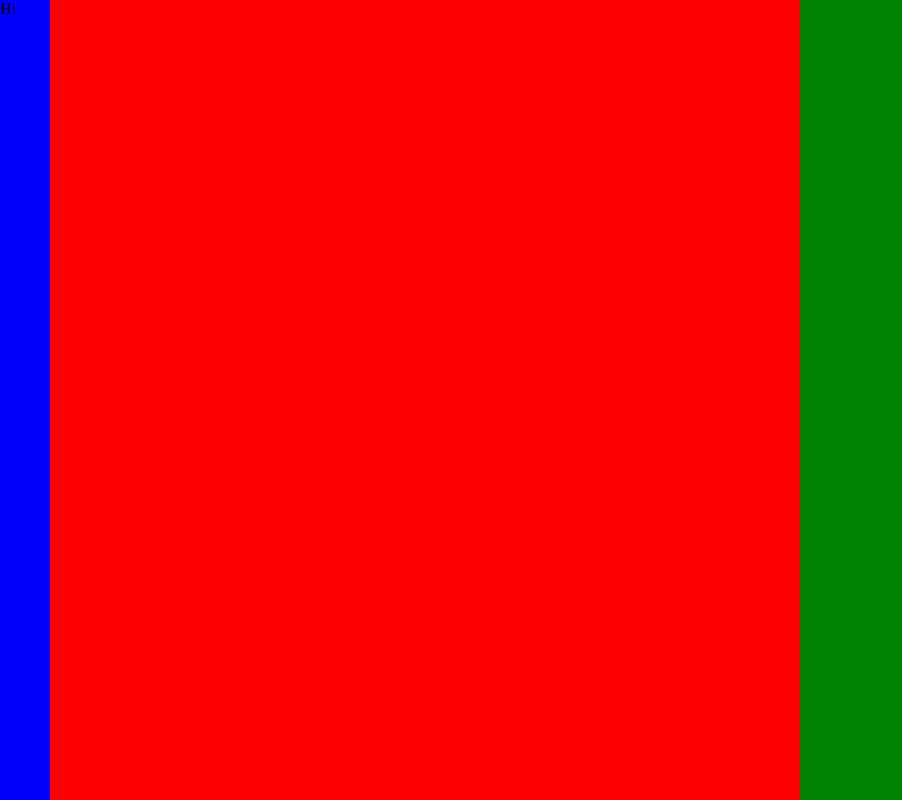
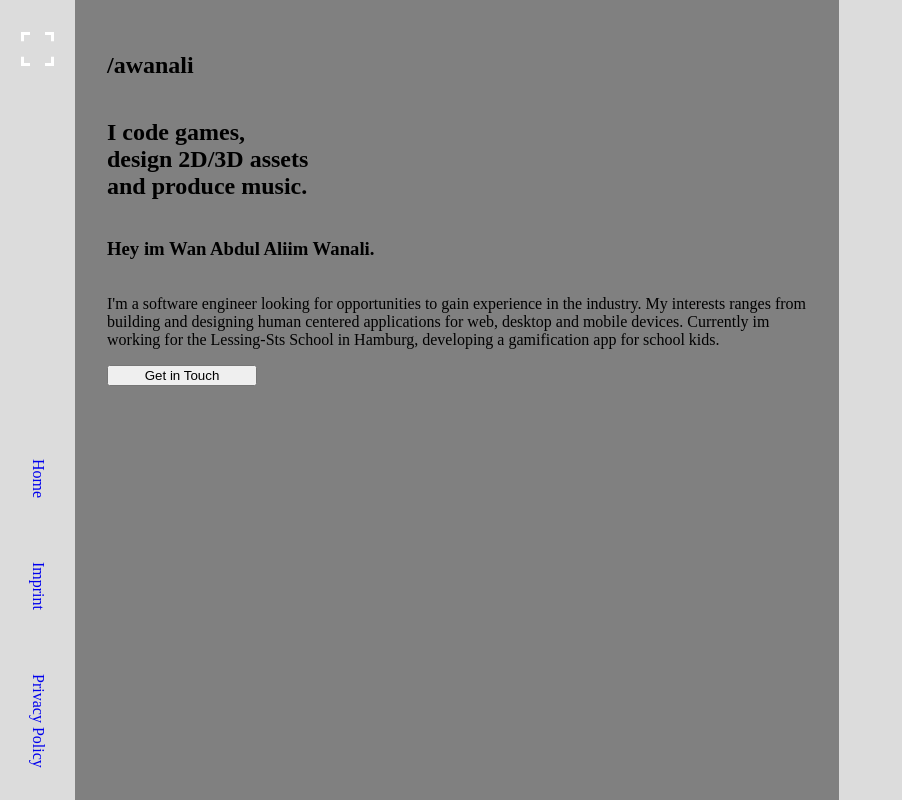
Before and after one commit to busukbangak/personal-portfolio, a React (Vite) app: page / in a window 1280 px wide. Shown: the whole page, without its empty margins (0-902 px from the left). Built offline with nearby package versions, Linux system fonts and the light colour scheme.

Commit message:
Add basic layout for portfolio

```diff
--- a/src/App.tsx
+++ b/src/App.tsx
@@ -2,7 +2,9 @@ import React from 'react'
 import ReactDOM from 'react-dom/client'
 import { BrowserRouter, Navigate, Route, Routes } from 'react-router-dom';
 
-import HomePortfolio from './pages/portfolio/Home';
+import HomePortfolio from '@/pages/portfolio/Home';
+import HomeImprint from '@/pages/portfolio/Imprint';
+import HomePrivacyPolicy from '@/pages/portfolio/PrivacyPolicy';
 
 import HomeCatBaguette from '@/pages/cat-baguette/Home';
 import ImprintCatBaguette from '@/pages/cat-baguette/Imprint';
@@ -18,6 +20,8 @@ function App() {
         <Routes>
           {/* Portfolio */}
           <Route path='/' Component={HomePortfolio} />
+          <Route path='/imprint' Component={HomeImprint} />
+          <Route path='/privacy-policy' Component={HomePrivacyPolicy} />
 
           {/* Cat Baguette */}
           <Route path="/catbaguette" Component={HomeCatBaguette} />
--- a/src/pages/portfolio/Home.tsx
+++ b/src/pages/portfolio/Home.tsx
@@ -1,14 +1,30 @@
 import useWindowDimensions from '@/shared/hooks/useWindowDimensions';
 import StyleSheet from '@/shared/types/stylesheet';
 
+import targetSVG from '@/assets/portfolio/target.svg'
+import { Link } from 'react-router-dom';
+
 export default function Home() {
-    const { width, height } = useWindowDimensions();
+    const { width } = useWindowDimensions();
     const isMobile = width < 1024;
 
     return (
-        <main className='container' style={{ ...styles.container, ...(isMobile && { flexDirection: 'column' }) }}>
-            <aside style={styles.sidebar}>Hi</aside>
-            <section style={styles.about}></section>
+        <main className='container' style={styles.container}>
+            <aside style={styles.sidebar}>
+                <img style={styles.sidebarImage} src={targetSVG} />
+                <nav style={styles.navContainer}>
+                    <Link to={'/'} style={styles.navText}>Home</Link>
+                    <Link to={'/imprint'} style={styles.navText}>Imprint</Link>
+                    <Link to={'/privacy-policy'} style={styles.navText}>Privacy Policy</Link>
+                </nav>
+            </aside>
+            <section style={styles.about}>
+                <h1>/awanali</h1>
+                <h2>I code games, <br /> design 2D/3D assets <br /> and produce music.</h2>
+                <h3>Hey im Wan Abdul Aliim Wanali.</h3>
+                <p>I'm a software engineer looking for opportunities to gain experience in the industry. My interests ranges from building and designing human centered applications for web, desktop and mobile devices. Currently im working for the Lessing-Sts School in Hamburg, developing a gamification app for school kids.</p>
+                <button style={{width: 150}}>Get in Touch</button>
+            </section>
             <section style={styles.projectList}></section>
         </main>
     )
@@ -24,17 +40,36 @@ const styles = StyleSheet.create({
     },
     sidebar: {
         display: 'flex',
-        backgroundColor: 'blue',
-        width: 50
+        flexDirection: 'column',
+        width: 75,
+        justifyContent: 'space-between'
+    },
+    sidebarImage: {
+        width: '45%',
+        alignSelf: 'center',
+        margin: 32
+    },
+    navContainer: {
+        display: 'flex',
+        flexDirection: 'column',
+        alignItems: 'center'
+    },
+    navText: {
+        writingMode: 'vertical-lr',
+        textOrientation: 'sideways',
+        textDecoration: 'none',
+        margin: 32
     },
     about: {
         display: 'flex',
-        backgroundColor: 'red',
-        width: 750
+        flexDirection: 'column',
+        backgroundColor: 'gray',
+        width: 700,
+        padding: 32
     },
     projectList: {
         display: 'flex',
         flex: 1,
-        backgroundColor: 'green'
+        backgroundColor: 'gainsboro'
     }
 });
--- /dev/null
+++ b/src/pages/portfolio/Imprint.tsx
@@ -0,0 +1,69 @@
+import StyleSheet from '@/shared/types/stylesheet';
+import { Link } from 'react-router-dom';
+
+
+import targetSVG from '@/assets/portfolio/target.svg'
+export default function Imprint() {
+
+    return (
+        <div className='container' style={styles.container}>
+            <main className='container' style={styles.container}>
+                <aside style={styles.sidebar}>
+                    <img style={styles.sidebarImage} src={targetSVG} />
+                    <nav style={styles.navContainer}>
+                        <Link to={'/'} style={styles.navText}>Home</Link>
+                        <Link to={'/imprint'} style={styles.navText}>Imprint</Link>
+                        <Link to={'/privacy-policy'} style={styles.navText}>Privacy Policy</Link>
+                    </nav>
+                </aside>
+                <section style={styles.content}>
+                    <h1 style={{}}>Imprint</h1>
+                    <p style={{}}>
+                        Max Mustermann <br />
+                        Max Strasse 1337 <br />
+                        47395 Hamburg <br />
+                        max.mustermann@gmail.com
+                    </p>
+                </section>
+            </main>
+        </div>
+    )
+}
+
+const styles = StyleSheet.create({
+    container: {
+        display: 'flex',
+        flex: 1,
+        backgroundColor: 'gainsboro',
+        flexDirection: 'row',
+        overflow: 'auto',
+    },
+    sidebar: {
+        display: 'flex',
+        flexDirection: 'column',
+        width: 75,
+        justifyContent: 'space-between'
+    },
+    sidebarImage: {
+        width: '45%',
+        alignSelf: 'center',
+        margin: 32
+    },
+    navContainer: {
+        display: 'flex',
+        flexDirection: 'column',
+        alignItems: 'center'
+    },
+    navText: {
+        writingMode: 'vertical-lr',
+        textOrientation: 'sideways',
+        textDecoration: 'none',
+        margin: 32
+    },
+    content: {
+        flex: 1,
+        backgroundColor: 'gray',
+        width: 750,
+        padding: 32
+    }
+});
--- /dev/null
+++ b/src/pages/portfolio/PrivacyPolicy.tsx
@@ -0,0 +1,66 @@
+import StyleSheet from '@/shared/types/stylesheet';
+import { Link } from 'react-router-dom';
+
+
+import targetSVG from '@/assets/portfolio/target.svg'
+export default function Imprint() {
+
+    return (
+        <div className='container' style={styles.container}>
+            <main className='container' style={styles.container}>
+                <aside style={styles.sidebar}>
+                    <img style={styles.sidebarImage} src={targetSVG} />
+                    <nav style={styles.navContainer}>
+                        <Link to={'/'} style={styles.navText}>Home</Link>
+                        <Link to={'/imprint'} style={styles.navText}>Imprint</Link>
+                        <Link to={'/privacy-policy'} style={styles.navText}>Privacy Policy</Link>
+                    </nav>
+                </aside>
+                <section style={styles.content}>
+                    <h1 style={{}}>Privacy Policy</h1>
+                    <p style={{}}>
+                        text
+                    </p>
+                </section>
+            </main>
+        </div>
+    )
+}
+
+const styles = StyleSheet.create({
+    container: {
+        display: 'flex',
+        flex: 1,
+        backgroundColor: 'gainsboro',
+        flexDirection: 'row',
+        overflow: 'auto',
+    },
+    sidebar: {
+        display: 'flex',
+        flexDirection: 'column',
+        width: 75,
+        justifyContent: 'space-between'
+    },
+    sidebarImage: {
+        width: '45%',
+        alignSelf: 'center',
+        margin: 32
+    },
+    navContainer: {
+        display: 'flex',
+        flexDirection: 'column',
+        alignItems: 'center'
+    },
+    navText: {
+        writingMode: 'vertical-lr',
+        textOrientation: 'sideways',
+        textDecoration: 'none',
+        margin: 32
+    },
+    content: {
+        flex: 1,
+        backgroundColor: 'gray',
+        width: 750,
+        padding: 32
+    }
+});
```
Also changed, not shown: src/assets/portfolio/target.svg (added).
